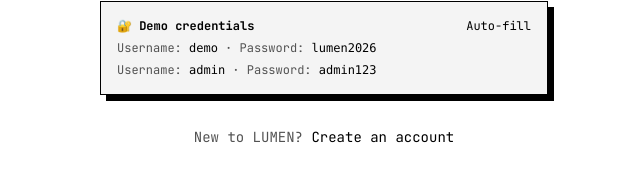
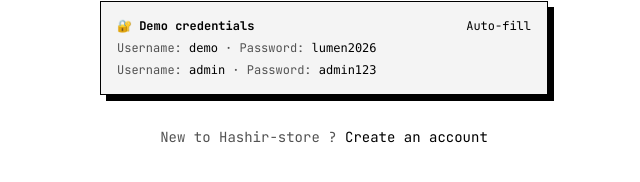
Before and after one commit to Shifa8888/ecom, a React (Vite) app: page / in a window 1280 px wide. Shown: the part 494-676 px from the top of the page, without its empty margins (640-1280 px from the left). Built offline with nearby package versions, Linux system fonts and the light colour scheme.

Commit message:
Initial all

```diff
--- a/index.html
+++ b/index.html
@@ -6,7 +6,7 @@
     <link rel="preconnect" href="https://fonts.googleapis.com" />
     <link rel="preconnect" href="https://fonts.gstatic.com" crossorigin />
     <link href="https://fonts.googleapis.com/css2?family=Inter:wght@400;500;600;700&family=Playfair+Display:wght@500;700&family=Space+Grotesk:wght@400;500;700&family=DM+Serif+Display&family=JetBrains+Mono:wght@400;700&display=swap" rel="stylesheet" />
-    <title>LUMEN — Modern Online Store</title>
+    <title>Hashir-store —  Online Store</title>
   </head>
   <body>
     <div id="root"></div>
--- a/src/components/Footer.tsx
+++ b/src/components/Footer.tsx
@@ -13,7 +13,7 @@
                           borderRadius: "var(--radius-btn)" }}>
               L
             </div>
-            <span className="text-xl font-bold tracking-tight" style={{ fontFamily: "var(--font-display)" }}>LUMEN</span>
+            <span className="text-xl font-bold tracking-tight" style={{ fontFamily: "var(--font-display)" }}>Hashir-store</span>
           </div>
           <p className="text-sm opacity-80 leading-relaxed">
             Curated essentials for the modern life. Designed with intention, delivered with care.
@@ -61,7 +61,7 @@
 
       <div className="border-t border-white/10">
         <div className="max-w-7xl mx-auto px-4 sm:px-6 lg:px-8 py-5 flex flex-col sm:flex-row items-center justify-between gap-3 text-xs opacity-70">
-          <div>© 2026 Lumen. All rights reserved.</div>
+          <div>© 2026 Hashir-store. All rights reserved.</div>
           <div className="flex gap-5">
             <a href="#" className="hover:opacity-100">Privacy</a>
             <a href="#" className="hover:opacity-100">Terms</a>
--- a/src/components/Navbar.tsx
+++ b/src/components/Navbar.tsx
@@ -64,7 +64,7 @@
               L
             </div>
             <span className="text-xl font-bold tracking-tight" style={{ fontFamily: "var(--font-display)" }}>
-              LUMEN
+              Hashir-store
             </span>
           </button>
 
--- a/src/pages/About.tsx
+++ b/src/pages/About.tsx
@@ -42,7 +42,7 @@
             }}>Delivered with love.</span>
           </h1>
           <p className="text-lg muted max-w-2xl mx-auto">
-            LUMEN started as a small idea in 2021 — a place where great design, great products, and great service
+            Hashir-store started as a small idea in 2021 — a place where great design, great products, and great service
             could finally live together. Today, we ship to over 40 countries and our community keeps growing.
           </p>
         </div>
--- a/src/pages/Checkout.tsx
+++ b/src/pages/Checkout.tsx
@@ -115,7 +115,7 @@
         <div className="page-enter max-w-2xl mx-auto px-4 py-20 text-center">
           <div className="text-7xl mb-6 inline-block heartbeat">🎉</div>
           <h1 className="text-4xl font-bold mb-3" style={{ fontFamily: "var(--font-display)" }}>Order confirmed!</h1>
-          <p className="muted mb-2">Thanks for shopping with LUMEN.</p>
+          <p className="muted mb-2">Thanks for shopping with Hashir-store .</p>
           <p className="text-sm mb-8">Your order ID is <span className="font-bold font-mono">{orderId}</span></p>
 
           <div className="theme-card p-6 mb-8 text-left">
--- a/src/pages/Login.tsx
+++ b/src/pages/Login.tsx
@@ -39,7 +39,7 @@
             <div className="w-12 h-12 flex items-center justify-center font-bold text-2xl rounded-xl bg-white/20 backdrop-blur">
               L
             </div>
-            <span className="text-2xl font-bold tracking-tight" style={{ fontFamily: "var(--font-display)" }}>LUMEN</span>
+            <span className="text-2xl font-bold tracking-tight" style={{ fontFamily: "var(--font-display)" }}>Hashir-store </span>
           </div>
         </div>
 
@@ -73,7 +73,7 @@
             <div className="w-10 h-10 rounded-lg flex items-center justify-center font-bold text-lg"
                  style={{ background: "linear-gradient(135deg, var(--color-primary), var(--color-accent))",
                           color: "var(--color-on-primary)" }}>L</div>
-            <span className="text-xl font-bold">LUMEN</span>
+            <span className="text-xl font-bold">Hashir-store </span>
           </div>
 
           <h2 className="text-3xl font-bold mb-2" style={{ fontFamily: "var(--font-display)" }}>Sign in</h2>
@@ -143,7 +143,7 @@
           </div>
 
           <p className="text-center text-sm muted mt-8">
-            New to LUMEN? <a href="#" className="theme-link font-medium">Create an account</a>
+            New to Hashir-store ? <a href="#" className="theme-link font-medium">Create an account</a>
           </p>
         </form>
       </div>
```
